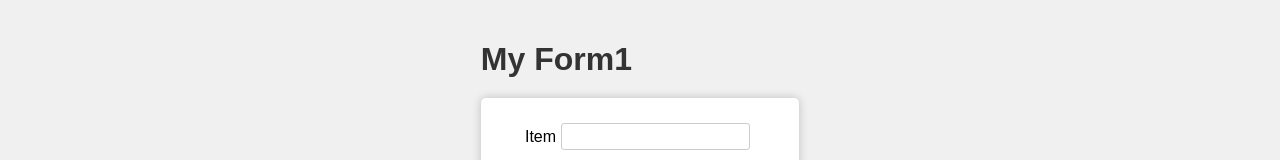
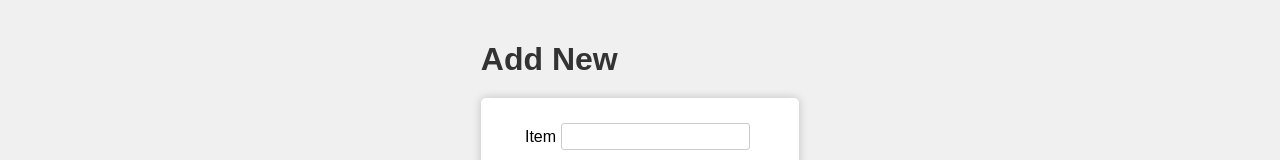
Before and after one commit to sujithmsjs/item-cost-management, a React (Create React App) app: page / in a window 1280 px wide. Shown: the top 160 px of the page. Built offline with nearby package versions, Linux system fonts and the light colour scheme.

Commit message:
Spell mistakes rectified

```diff
--- a/src/FormDataHandler.js
+++ b/src/FormDataHandler.js
@@ -23,7 +23,7 @@ const FormDataHandler = () => {
   const handleAction = (data) => {
 
     if (data.item.length < 4 || parseInt(data.cost || 0) < 1) {
-      alert('Incorrect data, item len > 4 and code > 0');
+      alert('Incorrect data, item len > 4 and cost > 0');
       return;
     }
 
--- a/src/MyForm.js
+++ b/src/MyForm.js
@@ -36,7 +36,7 @@ const MyForm = ({ onAction, errorMessage }) => {
 
   return (
     <div>
-       <h1>My Form1</h1>
+       <h1>Add New</h1>
       <form ref={formRef}>
         <div className="form-group">
           Item <input minLength={4} type="text" name="item" />
```
